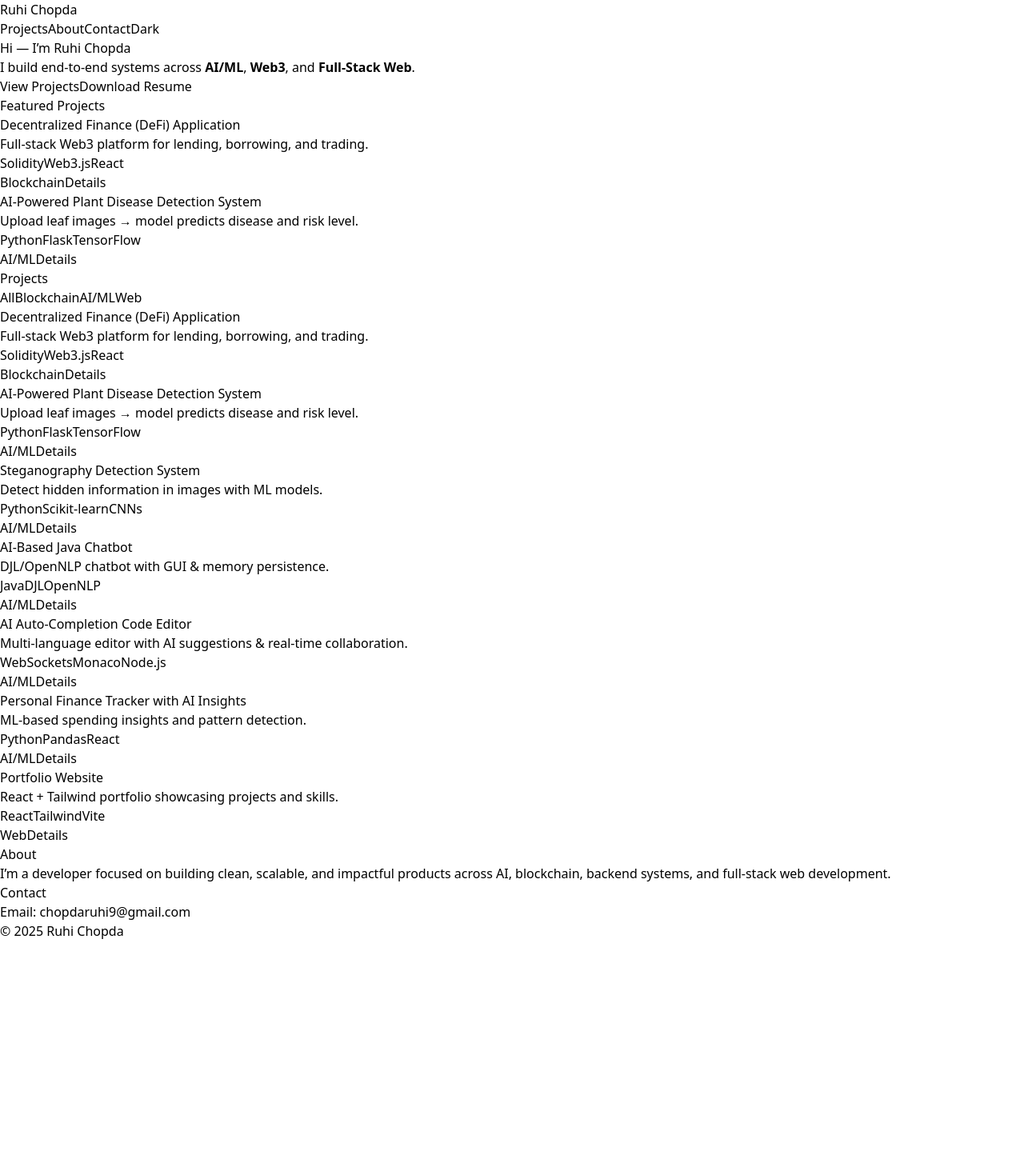
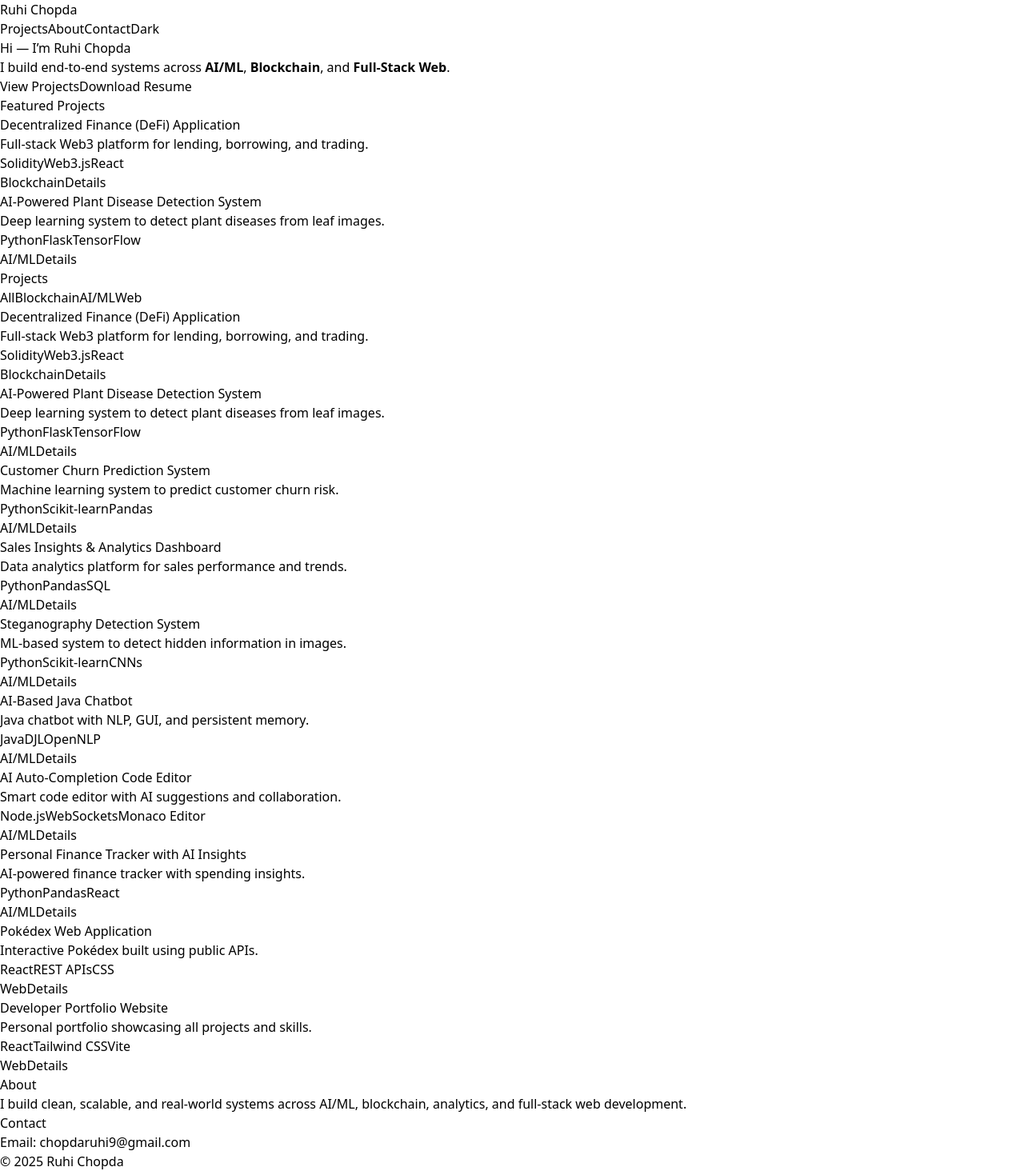
Before and after one commit to RuhiChopda/portfolio, a React (Vite) app: page / in a window 1280 px wide. Shown: the whole page at 80% size. Before the commit the page ends 1176 px from the top, so only its background shows below. Built offline with nearby package versions, Linux system fonts and the light colour scheme.

Commit message:
Update App.jsx

```diff
--- a/src/App.jsx
+++ b/src/App.jsx
@@ -13,99 +13,158 @@ const PROJECTS = [
     highlights: [
       "Smart contracts for lending pools",
       "Collateral management and interest logic",
-      "Wallet authentication & event listeners",
+      "Wallet authentication & on-chain events",
     ],
     repo: "#",
     demo: null,
   },
+
   {
     id: "plant-disease",
     title: "AI-Powered Plant Disease Detection System",
     domain: "AI/ML",
     featured: true,
-    short: "Upload leaf images → model predicts disease and risk level.",
+    short: "Deep learning system to detect plant diseases from leaf images.",
     tech: ["Python", "Flask", "TensorFlow", "OpenCV"],
     highlights: [
-      "Custom CNN model",
-      "Image preprocessing & pipeline",
-      "Risk-level generation",
+      "Custom CNN architecture",
+      "Disease severity classification",
+      "Prevention & treatment recommendations",
     ],
     repo: "#",
     demo: null,
   },
+
   {
-    id: "steg-det",
-    title: "Steganography Detection System",
+    id: "customer-churn",
+    title: "Customer Churn Prediction System",
     domain: "AI/ML",
     featured: false,
-    short: "Detect hidden information in images with ML models.",
-    tech: ["Python", "Scikit-learn", "CNNs"],
+    short: "Machine learning system to predict customer churn risk.",
+    tech: ["Python", "Scikit-learn", "Pandas", "Matplotlib"],
     highlights: [
-      "Research paper & college report",
-      "Multiple experiment versions",
+      "Customer behavior analysis",
+      "Binary classification models",
+      "Business-oriented insights",
     ],
     repo: "#",
     demo: null,
   },
+
+  {
+    id: "sales-insights",
+    title: "Sales Insights & Analytics Dashboard",
+    domain: "AI/ML",
+    featured: false,
+    short: "Data analytics platform for sales performance and trends.",
+    tech: ["Python", "Pandas", "SQL", "Power BI / Tableau"],
+    highlights: [
+      "Sales trend analysis",
+      "Region & product-wise performance",
+      "Interactive dashboards",
+    ],
+    repo: "#",
+    demo: null,
+  },
+
+  {
+    id: "steganography",
+    title: "Steganography Detection System",
+    domain: "AI/ML",
+    featured: false,
+    short: "ML-based system to detect hidden information in images.",
+    tech: ["Python", "Scikit-learn", "CNNs"],
+    highlights: [
+      "Feature extraction techniques",
+      "Multiple experimental models",
+      "Research paper & academic report",
+    ],
+    repo: "#",
+    demo: null,
+  },
+
   {
     id: "java-chatbot",
     title: "AI-Based Java Chatbot",
     domain: "AI/ML",
     featured: false,
-    short: "DJL/OpenNLP chatbot with GUI & memory persistence.",
+    short: "Java chatbot with NLP, GUI, and persistent memory.",
     tech: ["Java", "DJL", "OpenNLP", "SQLite"],
     highlights: [
-      "GUI client",
-      "Database-backed conversation memory",
+      "GUI-based chatbot",
+      "Conversation memory storage",
+      "Intent recognition",
     ],
     repo: "#",
     demo: null,
   },
+
   {
     id: "code-editor",
     title: "AI Auto-Completion Code Editor",
     domain: "AI/ML",
     featured: false,
-    short: "Multi-language editor with AI suggestions & real-time collaboration.",
-    tech: ["WebSockets", "Monaco", "Node.js", "REST APIs"],
+    short: "Smart code editor with AI suggestions and collaboration.",
+    tech: ["Node.js", "WebSockets", "Monaco Editor", "REST APIs"],
     highlights: [
+      "AI-assisted auto-completion",
       "Real-time collaboration",
-      "AI-assisted code suggestions",
+      "Syntax & error detection",
     ],
     repo: "#",
     demo: null,
   },
+
   {
     id: "finance-tracker",
     title: "Personal Finance Tracker with AI Insights",
     domain: "AI/ML",
     featured: false,
-    short: "ML-based spending insights and pattern detection.",
+    short: "AI-powered finance tracker with spending insights.",
     tech: ["Python", "Pandas", "React", "MySQL"],
     highlights: [
-      "Spending predictions",
-      "Interactive dashboard visualizations",
+      "Spending pattern analysis",
+      "Predictive insights",
+      "Dashboard visualizations",
     ],
     repo: "#",
     demo: null,
   },
+
+  {
+    id: "pokedex",
+    title: "Pokédex Web Application",
+    domain: "Web",
+    featured: false,
+    short: "Interactive Pokédex built using public APIs.",
+    tech: ["React", "REST APIs", "CSS"],
+    highlights: [
+      "Dynamic Pokémon data",
+      "Search & filter functionality",
+      "Responsive UI",
+    ],
+    repo: "#",
+    demo: null,
+  },
+
   {
     id: "portfolio",
-    title: "Portfolio Website",
+    title: "Developer Portfolio Website",
     domain: "Web",
     featured: false,
-    short: "React + Tailwind portfolio showcasing projects and skills.",
-    tech: ["React", "Tailwind", "Vite"],
+    short: "Personal portfolio showcasing all projects and skills.",
+    tech: ["React", "Tailwind CSS", "Vite"],
     highlights: [
-      "Responsive design",
       "Project filtering & modals",
+      "Dark / light mode",
+      "Responsive modern UI",
     ],
     repo: "#",
     demo: null,
   },
 ];
 
-/* ===================== COMPONENTS ===================== */
+/* ===================== UI COMPONENTS ===================== */
 
 function Tag({ children }) {
   return (
@@ -117,9 +176,9 @@ function Tag({ children }) {
 
 function Navbar({ theme, setTheme }) {
   return (
-    <nav className="w-full py-4 flex items-center justify-between">
+    <nav className="w-full py-4 flex justify-between items-center">
       <div className="text-xl font-bold">Ruhi Chopda</div>
-      <div className="flex items-center gap-4">
+      <div className="flex gap-4 items-center">
         <a href="#projects">Projects</a>
         <a href="#about">About</a>
         <a href="#contact">Contact</a>
@@ -140,7 +199,7 @@ function Hero() {
       <h1 className="text-4xl font-extrabold">Hi — I’m Ruhi Chopda</h1>
       <p className="mt-3 text-lg max-w-xl">
         I build end-to-end systems across <strong>AI/ML</strong>,{" "}
-        <strong>Web3</strong>, and <strong>Full-Stack Web</strong>.
+        <strong>Blockchain</strong>, and <strong>Full-Stack Web</strong>.
       </p>
       <div className="mt-6 flex gap-3">
         <a href="#projects" className="px-4 py-2 bg-sky-600 text-white rounded">
@@ -213,7 +272,7 @@ function ProjectModal({ project, onClose }) {
   return (
     <div className="fixed inset-0 bg-black/40 flex items-center justify-center z-50">
       <div className="bg-white dark:bg-gray-900 p-6 rounded-lg w-11/12 md:w-3/4 lg:w-1/2">
-        <div className="flex justify-between items-start">
+        <div className="flex justify-between">
           <h2 className="text-2xl font-bold">{project.title}</h2>
           <button onClick={onClose} className="border px-2 py-1 rounded">
             Close
@@ -240,18 +299,9 @@ function ProjectModal({ project, onClose }) {
               View Code
             </a>
           )}
-          {project.demo ? (
-            <a
-              href={project.demo}
-              className="px-4 py-2 bg-sky-600 text-white rounded"
-            >
-              Live Demo
-            </a>
-          ) : (
-            <span className="px-4 py-2 border rounded text-gray-500">
-              Demo Unavailable
-            </span>
-          )}
+          <span className="px-4 py-2 border rounded text-gray-500">
+            Demo Unavailable
+          </span>
         </div>
       </div>
     </div>
@@ -282,7 +332,6 @@ export default function App() {
       <Navbar theme={theme} setTheme={setTheme} />
       <Hero />
 
-      {/* Featured */}
       <section className="mt-10">
         <h2 className="text-2xl font-bold">Featured Projects</h2>
         <div className="mt-6 grid grid-cols-1 md:grid-cols-2 gap-4">
@@ -292,7 +341,6 @@ export default function App() {
         </div>
       </section>
 
-      {/* All Projects */}
       <section id="projects" className="mt-12">
         <div className="flex items-center justify-between">
           <h2 className="text-2xl font-bold">Projects</h2>
@@ -309,9 +357,8 @@ export default function App() {
       <section id="about" className="mt-12 max-w-2xl">
         <h2 className="text-2xl font-bold">About</h2>
         <p className="mt-3">
-          I’m a developer focused on building clean, scalable, and impactful
-          products across AI, blockchain, backend systems, and full-stack web
-          development.
+          I build clean, scalable, and real-world systems across AI/ML,
+          blockchain, analytics, and full-stack web development.
         </p>
       </section>
 
```
